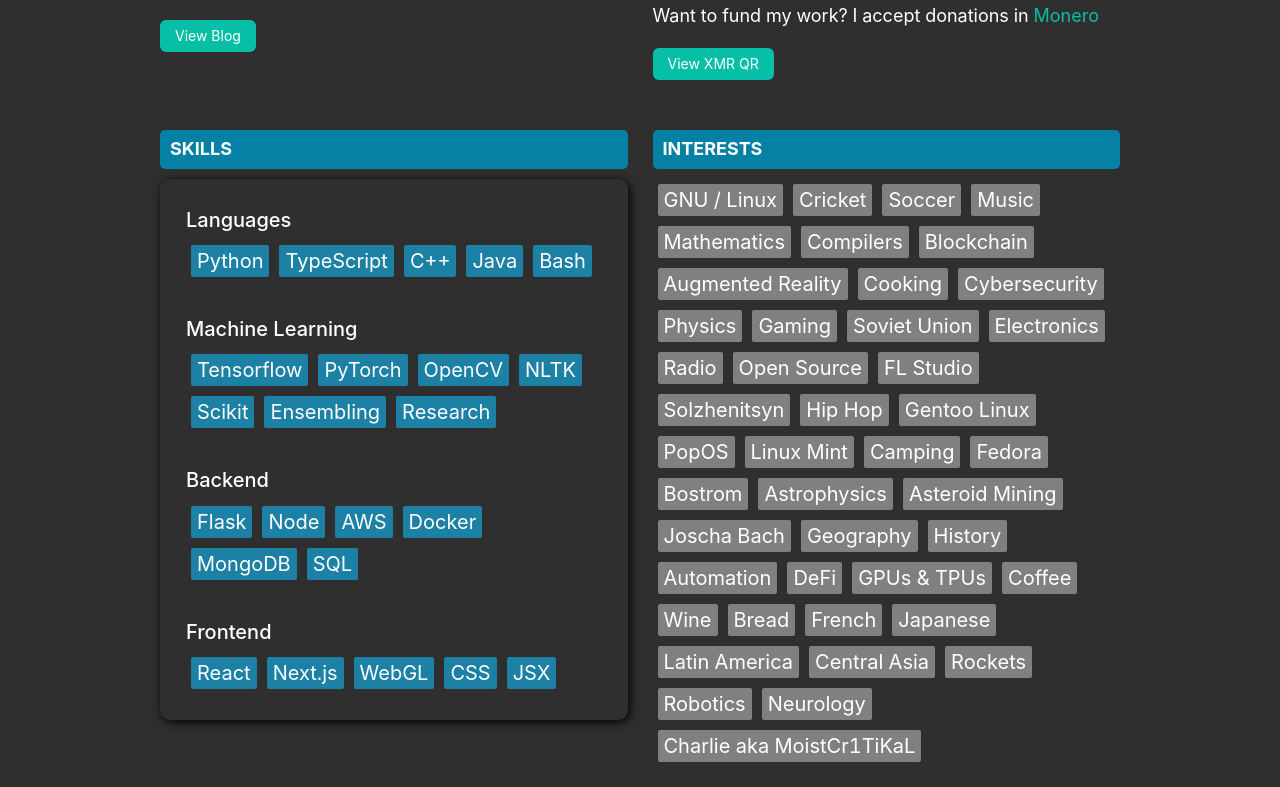
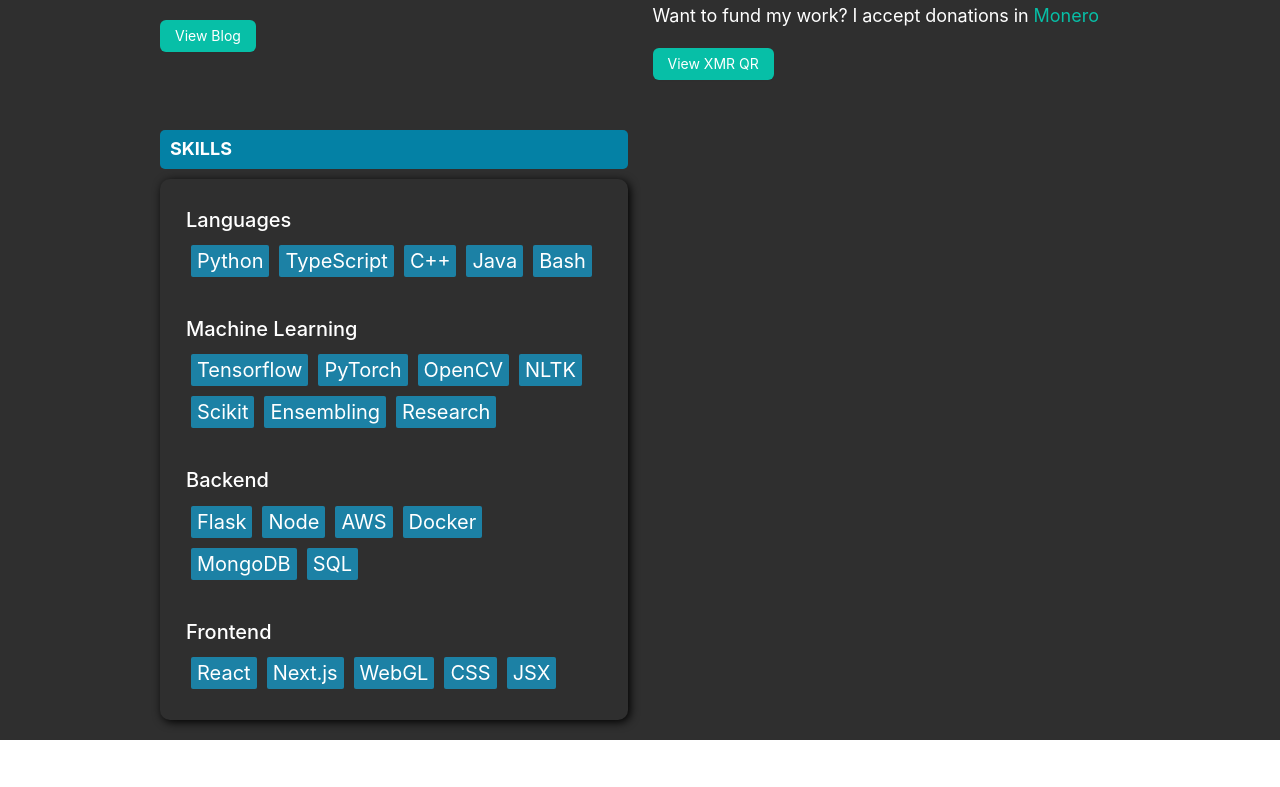
Before and after one commit to sahil3Vedi/personal-website, a Next.js app: page / in a window 1280 px wide. Shown: the part 534-1321 px from the top of the page. After the commit the page ends 1274 px from the top, so only its background shows below. Built offline with nearby package versions, Linux system fonts and the light colour scheme.

Commit message:
removed junk:

```diff
--- a/pages/index.tsx
+++ b/pages/index.tsx
@@ -17,52 +17,7 @@
 const xmrqr = 'https://i.imgur.com/zVS7EnL.png'
 
 
-const interests = [
-    'GNU / Linux',
-    'Cricket',
-    'Soccer',
-    'Music',
-    'Mathematics',
-    'Compilers',
-    'Blockchain',
-    'Augmented Reality',
-	'Cooking',
-    'Cybersecurity',
-    'Physics',
-    'Gaming',
-    'Soviet Union',
-    'Electronics',
-    'Radio',
-    'Open Source',
-    'FL Studio',
-    'Solzhenitsyn',
-    'Hip Hop',
-    'Gentoo Linux',
-    'PopOS',
-    'Linux Mint',
-    'Camping',
-    'Fedora',
-    'Bostrom',
-    'Astrophysics',
-    'Asteroid Mining',
-    'Joscha Bach',
-    'Geography',
-    'History',
-    'Automation',
-    'DeFi',
-    'GPUs & TPUs',
-    'Coffee',
-    'Wine',
-    'Bread',
-    'French',
-    'Japanese',
-    'Latin America',
-    'Central Asia',
-    'Rockets',
-    'Robotics',
-    'Neurology',
-    'Charlie aka MoistCr1TiKaL'
-]
+const interests = []
 
 const skill_areas = [
     {
@@ -161,10 +116,6 @@
                               <List.Item><List.Item.Meta title={item.name} description={<div>{item.skills.map((t, count) => <Tag style={{fontSize:"20px",padding:"5px",margin:"5px"}} color="#1C81A5" key={count}>{t}</Tag>)}</div>}/></List.Item>
                           )}/>
                       </div>
-                      <div>
-                          <p className="sectionHeader">Interests</p>
-                          <div>{interests.map((t, count) => <Tag style={{fontSize:"20px",padding:"5px",margin:"5px"}} color="gray" key={count}>{t}</Tag>)}</div>
-                        </div>
                   </div>
               </div>
             </div>
```
Also changed, not shown: articles/articles.content.json (+0 -26 lines).
